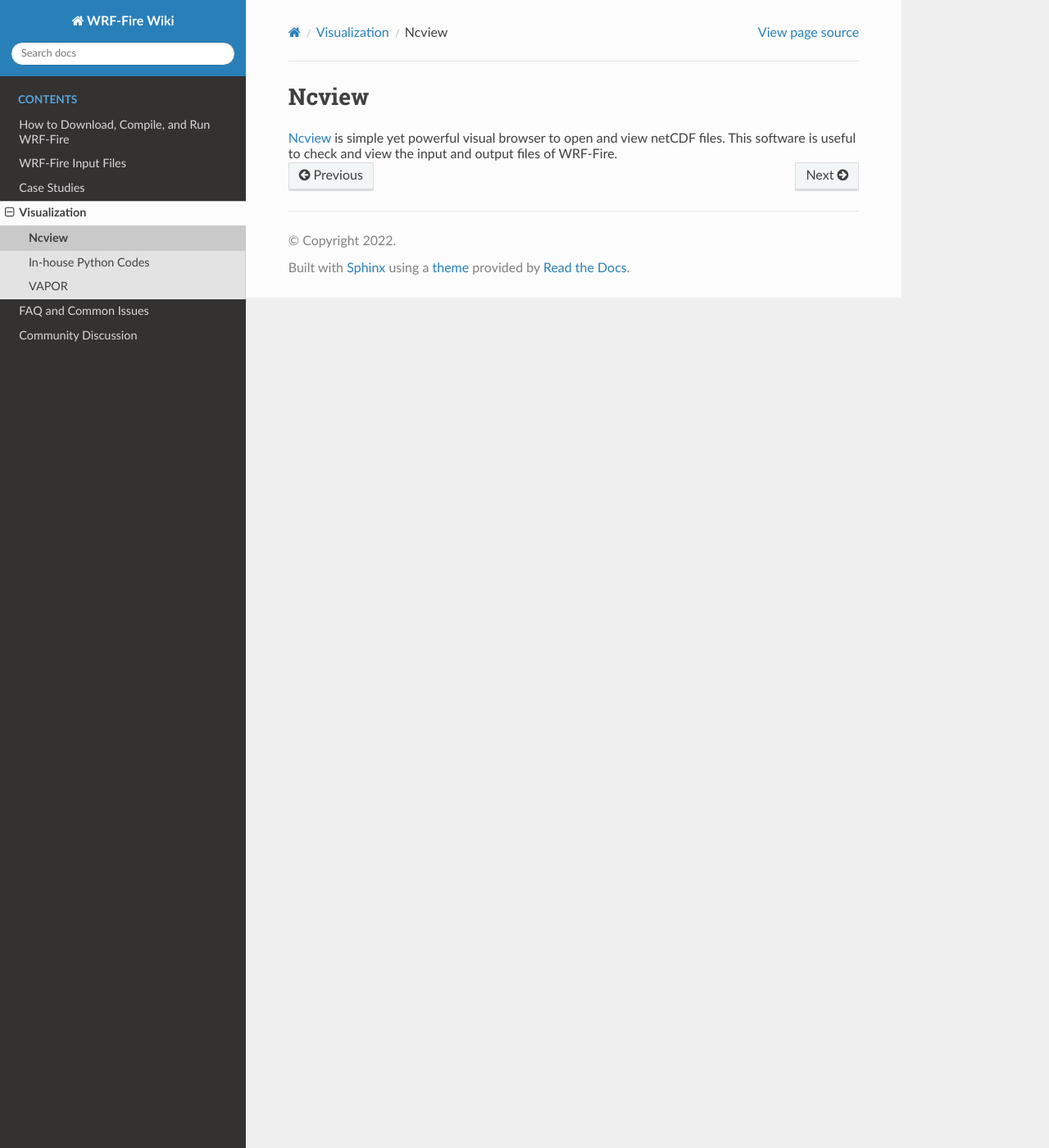
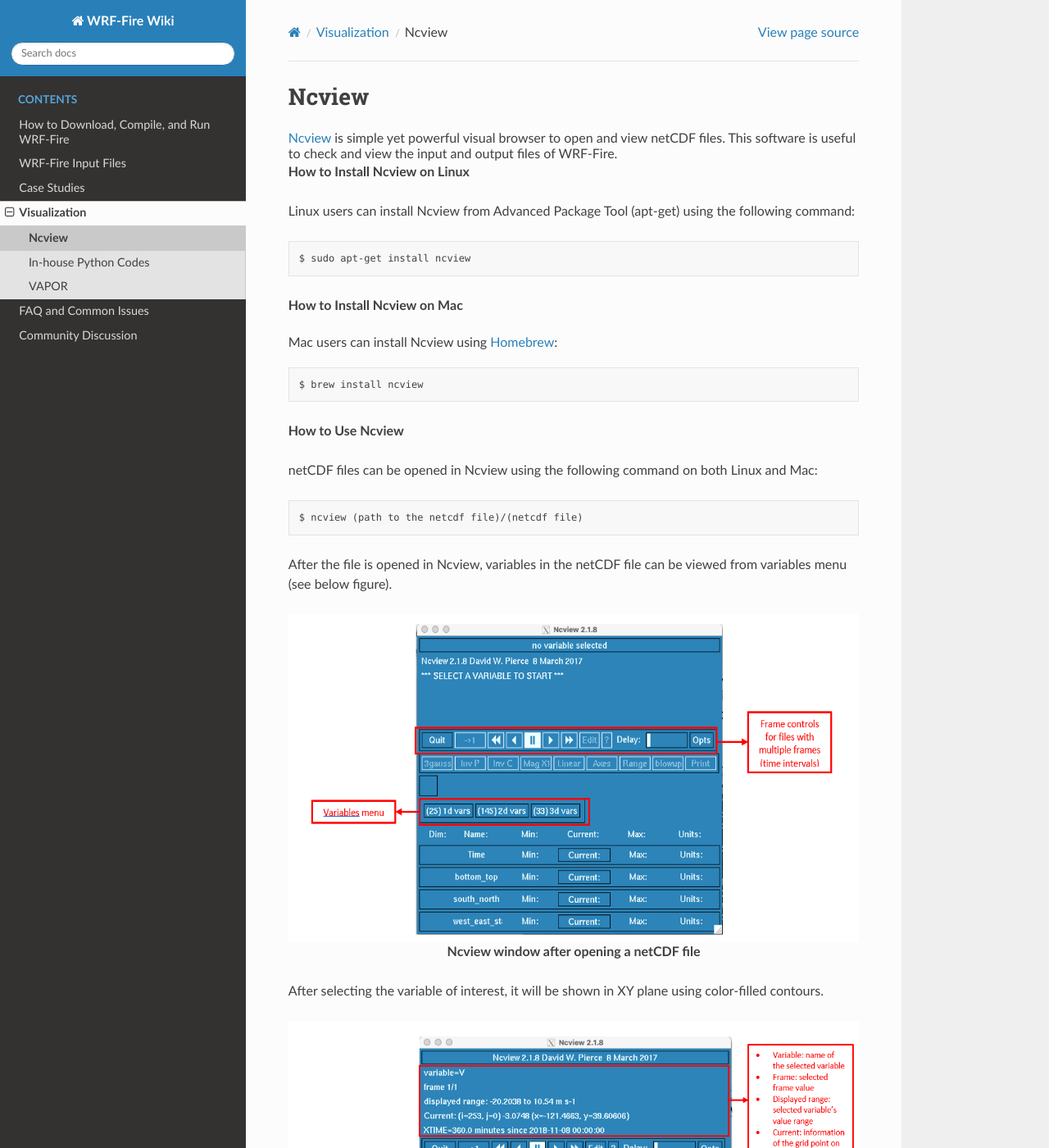
Before and after one commit to WRF-Fire-UNR/UNR-WRF-FIRE, a Sphinx documentation site: the page built from docs/source/ncview.rst, in a window 1280 px wide and 1400 px high. Shown: the whole window at 82% size. Built offline with Sphinx 7.4.7 and the Read the Docs theme 2.0.0, drawn with Linux system fonts in a browser that asks for light colours; some of the changed text lies outside the part shown.

Commit message:
Update ncview.rst

```diff
--- a/docs/source/ncview.rst
+++ b/docs/source/ncview.rst
@@ -6,3 +6,68 @@ Ncview
 .. raw:: html
 
    <a href="http://cirrus.ucsd.edu/~pierce/software/ncview/index.html" target="_blank">Ncview</a> is simple yet powerful visual browser to open and view netCDF files. This software is useful to check and view the input and output files of WRF-Fire. <br>
+
+**How to Install Ncview on Linux**
+
+Linux users can install Ncview from Advanced Package Tool (apt-get) using the following command:
+
+::
+
+   $ sudo apt-get install ncview
+
+**How to Install Ncview on Mac**
+
+.. raw:: html
+
+   Mac users can install Ncview using <a href="https://brew.sh/" target="_blank">Homebrew</a>: <br><br>
+
+::
+
+   $ brew install ncview
+
+**How to Use Ncview**
+
+netCDF files can be opened in Ncview using the following command on both Linux and Mac:
+
+::
+
+   $ ncview (path to the netcdf file)/(netcdf file)
+
+After the file is opened in Ncview, variables in the netCDF file can be viewed from variables menu (see below figure).
+
+.. image:: images/v3.png
+  :align: center
+  :width: 700
+  :height: 400
+  :alt: Alternative text
+
+.. centered:: Ncview window after opening a netCDF file
+
+After selecting the variable of interest, it will be shown in XY plane using color-filled contours.
+
+
+.. image:: images/v2.png
+  :align: center
+  :width: 700
+  :height: 400
+  :alt: Alternative text
+
+.. centered:: Ncview window after choosing a variable
+
+.. image:: images/xy.png
+  :align: center
+  :width: 500
+  :height: 400
+  :alt: Alternative text
+
+.. centered:: Output window of Ncview showing the value of the chosen variable in XY plane
+
+Ncview can also plot 2D graphs of the selected variable. By left-clicking on a point of interest from the output window, Ncview generates a graph showing the value of the chosen variable with respect to a transect passing the chosen point.
+
+.. image:: images/v1.png
+  :align: center
+  :width: 700
+  :height: 400
+  :alt: Alternative text
+
+.. centered:: Sample of Ncview generated 2D graph
```
